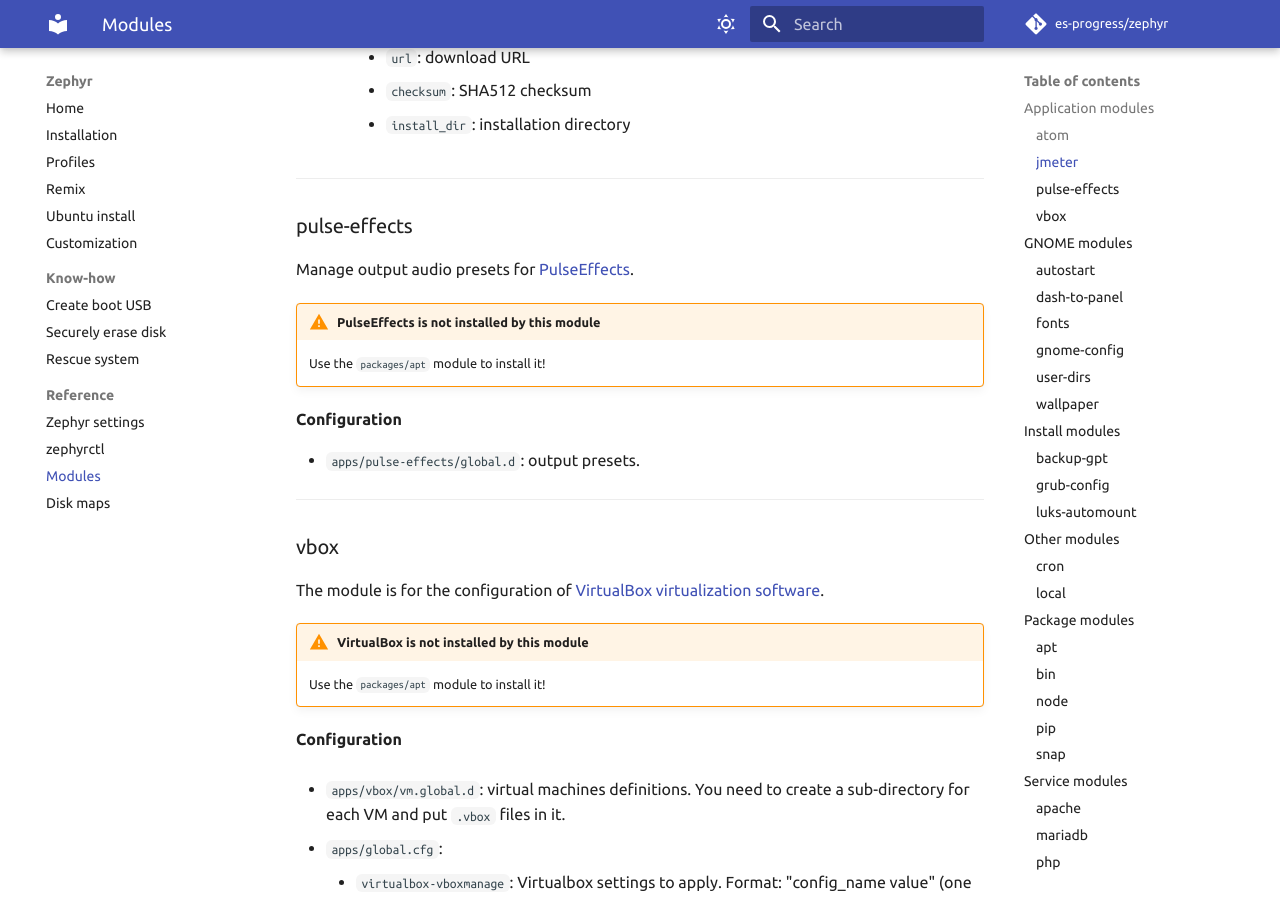
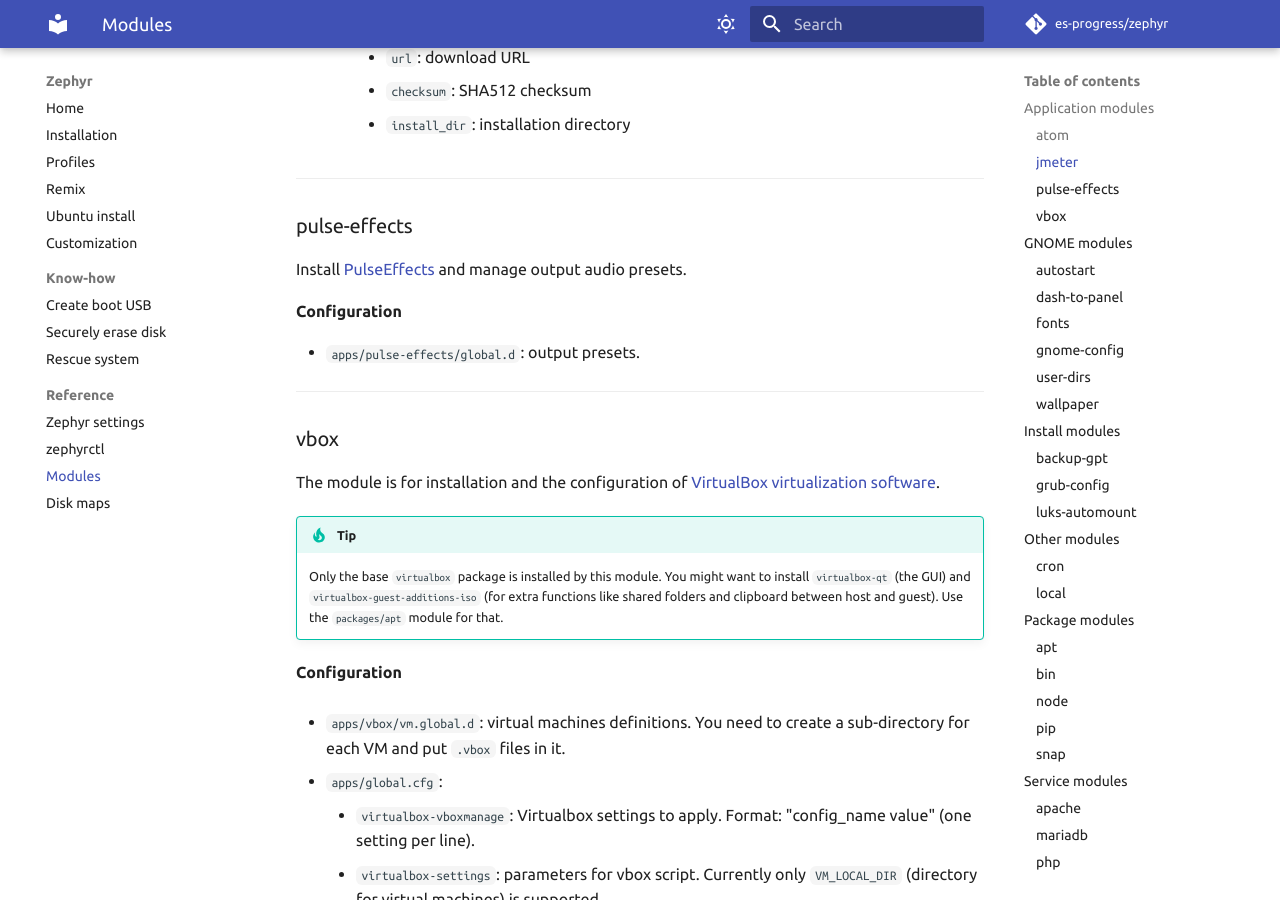
Before and after one commit to es-progress/zephyr, an MkDocs documentation site: the page built from docs/reference/modules.md, in a window 1280 px wide and 900 px high, scrolled down 1294 px. Built offline with MkDocs 1.6.1 and Material for MkDocs 9.7.7, drawn with Linux system fonts in a browser that asks for light colours; emoji names are drawn with the system emoji font; comment, search, counter and statistics services are not loaded; some of the changed text lies outside the part shown.

Commit message:
modules: install packages

```diff
--- a/docs/reference/modules.md
+++ b/docs/reference/modules.md
@@ -51,11 +51,7 @@ Installation of [Apache JMeter](https://jmeter.apache.org/){target=\_blank}, a l
 
 ### pulse-effects
 
-Manage output audio presets for [PulseEffects](https://github.com/wwmm/easyeffects){target=\_blank}.
-
-!!! warning "PulseEffects is not installed by this module"
-
-    Use the `packages/apt` module to install it!
+Install [PulseEffects](https://github.com/wwmm/easyeffects){target=\_blank} and manage output audio presets.
 
 **Configuration**
 
@@ -65,11 +61,13 @@ Manage output audio presets for [PulseEffects](https://github.com/wwmm/easyeffec
 
 ### vbox
 
-The module is for the configuration of [VirtualBox virtualization software](https://www.virtualbox.org/){target=\_blank}.
+The module is for installation and the configuration of [VirtualBox virtualization software](https://www.virtualbox.org/){target=\_blank}.
 
-!!! warning "VirtualBox is not installed by this module"
+!!! tip
 
-    Use the `packages/apt` module to install it!
+    Only the base `virtualbox` package is installed by this module.
+    You might want to install `virtualbox-qt` (the GUI) and `virtualbox-guest-additions-iso` (for extra functions like shared folders and clipboard between host and guest).
+    Use the `packages/apt` module for that.
 
 **Configuration**
 
@@ -350,13 +348,11 @@ This will install & customize [MariaDB database server](https://mariadb.org/){ta
 
 ### php
 
-This module will configure [PHP](https://www.php.net/){target=\_blank} and start the PHP-FPM service with Apache.
+This module will install and configure [PHP](https://www.php.net/){target=\_blank} and start the PHP-FPM service with Apache.
 
 !!! note
 
-    This module does not install PHP. Use the `packages/apt` module to install it!
-
-    Also it expects Apache to be installed.
+    It expects Apache to be installed. Use the `services/apache` module to install it!
 
 **Configuration**
 
@@ -576,11 +572,7 @@ Bash completion is also installed.
 
 ### dig
 
-Configure `dig` DNS lookup utility.
-
-!!! warning "dig is not installed by this module"
-
-    Use the `packages/apt` module to install it!
+Install and configure `dig` DNS lookup utility.
 
 **Configuration**
 
@@ -624,11 +616,7 @@ This provides configuration settings for the GPG encryption program.
 
 ### mc
 
-It allows you to configure [Midnight Commander](https://midnight-commander.org/){target=\_blank}, a robust file manager.
-
-!!! warning "Midnight Commander is not installed by this module"
-
-    Use the `packages/apt` module to install it!
+It allows you to install and configure [Midnight Commander](https://midnight-commander.org/){target=\_blank}, a robust file manager.
 
 **Configuration**
 
@@ -652,11 +640,7 @@ With this module you can install additional syntax highlighting files for Nano.
 
 ### nmap
 
-This currently only installs a plugin ("network-control") for [Nmap](https://nmap.org/){target=\_blank}, a network mapper tool.
-
-!!! warning "Nmap is not installed by this module"
-
-    Use the `packages/snap` module to install it!
+This installs [Nmap](https://nmap.org/){target=\_blank} (network mapper tool), and - currently - only one plugin: "network-control".
 
 ---
 
```
Also changed, not shown: 6 other files.
